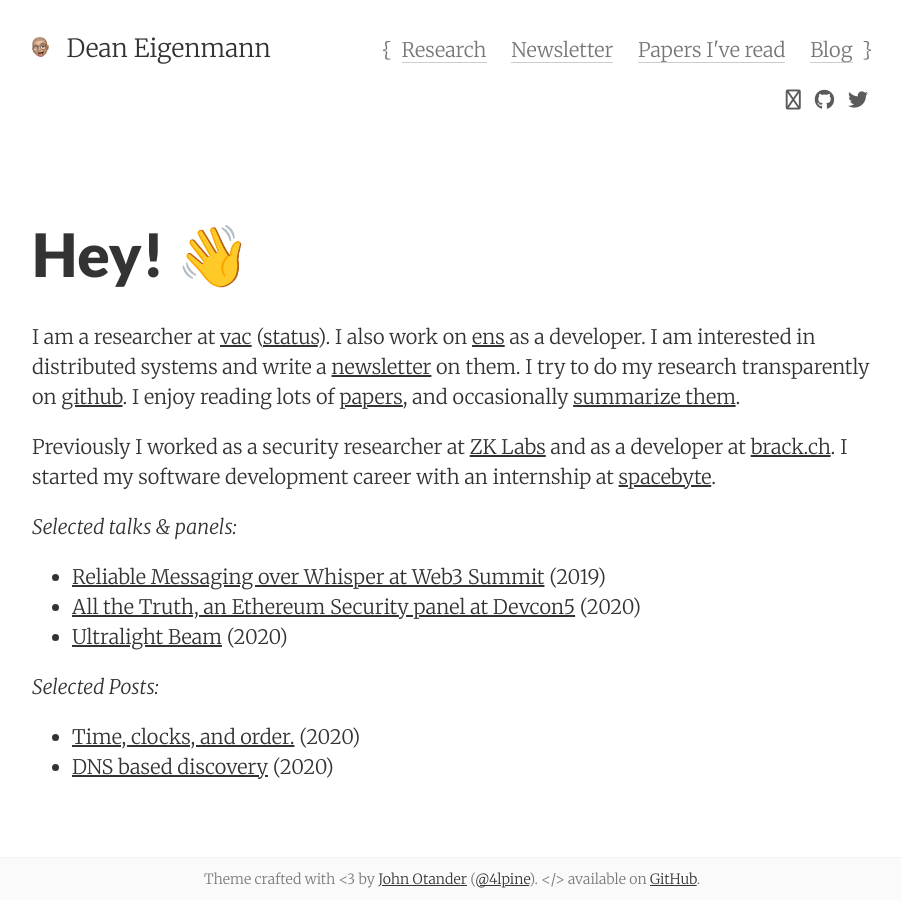
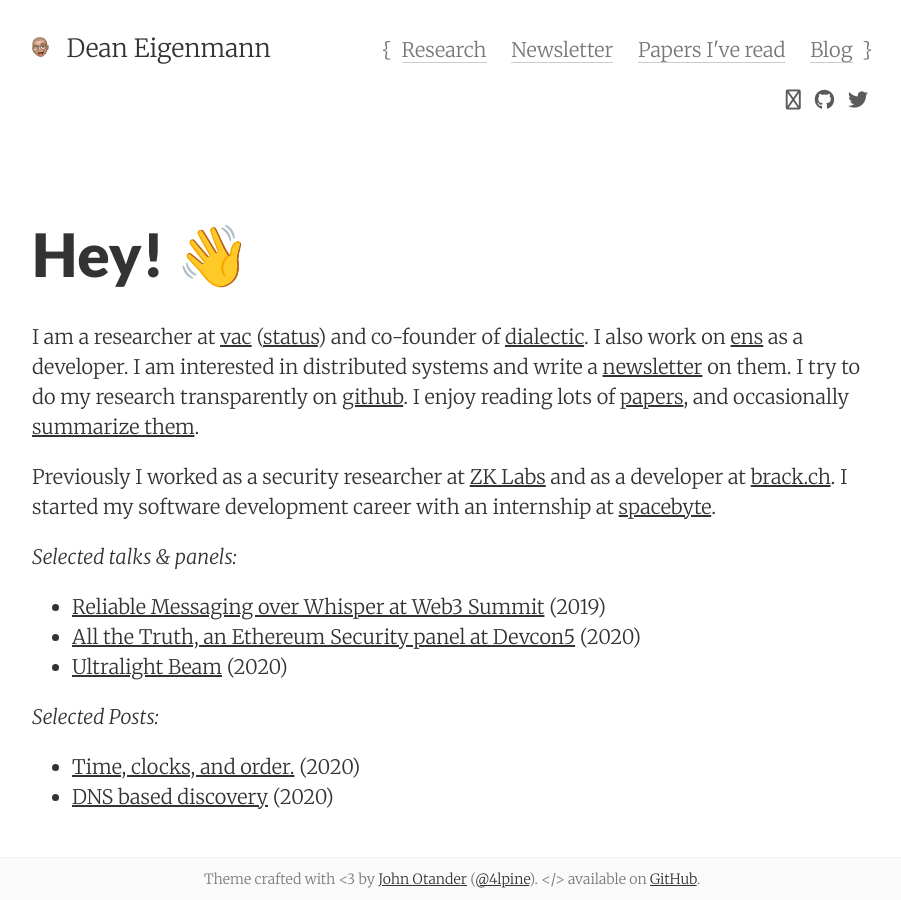
Before and after one commit to decanus/dean.eigenmann.me, a Jekyll site: the page built from index.md, in a window 1280 px wide. Shown: the whole page, without its empty margins (188-1089 px from the left). Built offline with Jekyll 4.4.1, drawn with Linux system fonts in a browser that asks for light colours; nearby versions of some CDN libraries; our own code applies the rules of GitHub Pages for plain Markdown files.

Commit message:
Update index.md

```diff
--- a/index.md
+++ b/index.md
@@ -4,7 +4,7 @@ layout: default
 
 # Hey! 👋
 
-I am a researcher at [vac](https://vac.dev) ([status](https://status.im)). I also work on [ens](https://ens.domains) as a developer.
+I am a researcher at [vac](https://vac.dev) ([status](https://status.im)) and co-founder of [dialectic](http://dialectic.ch/). I also work on [ens](https://ens.domains) as a developer.
 I am interested in distributed systems and write a [newsletter](/newsletter/) on them.
 I try to do my research transparently on [github](github.com/decanus/research). I enjoy reading lots of [papers](/papers-i-read/),
 and occasionally [summarize them](https://github.com/decanus/research/issues/10).
```
